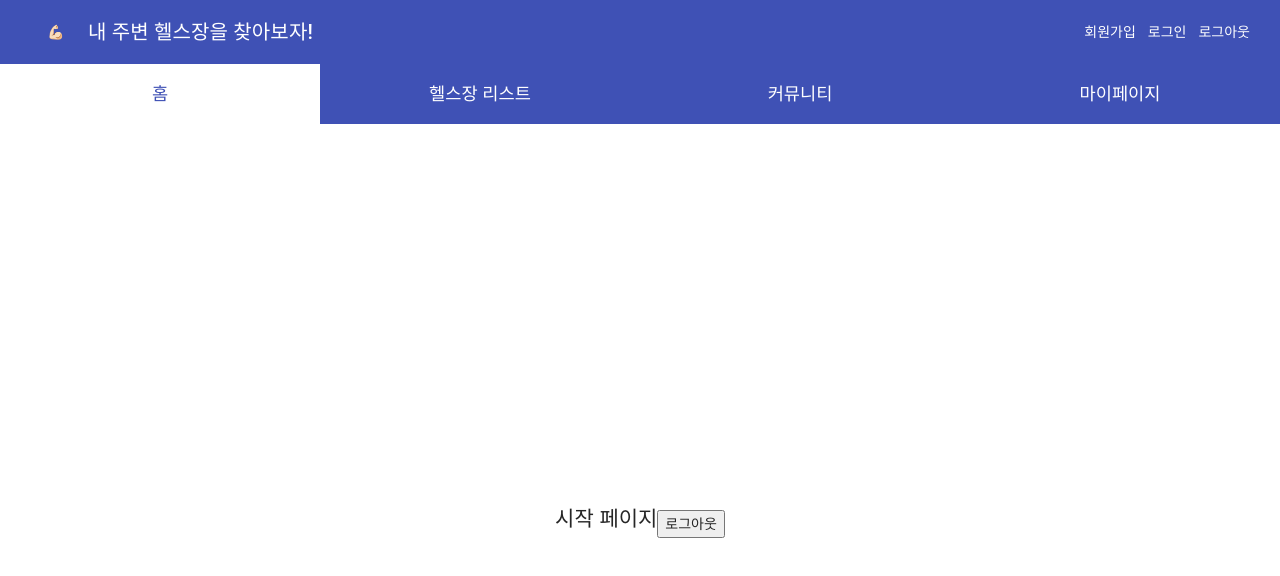
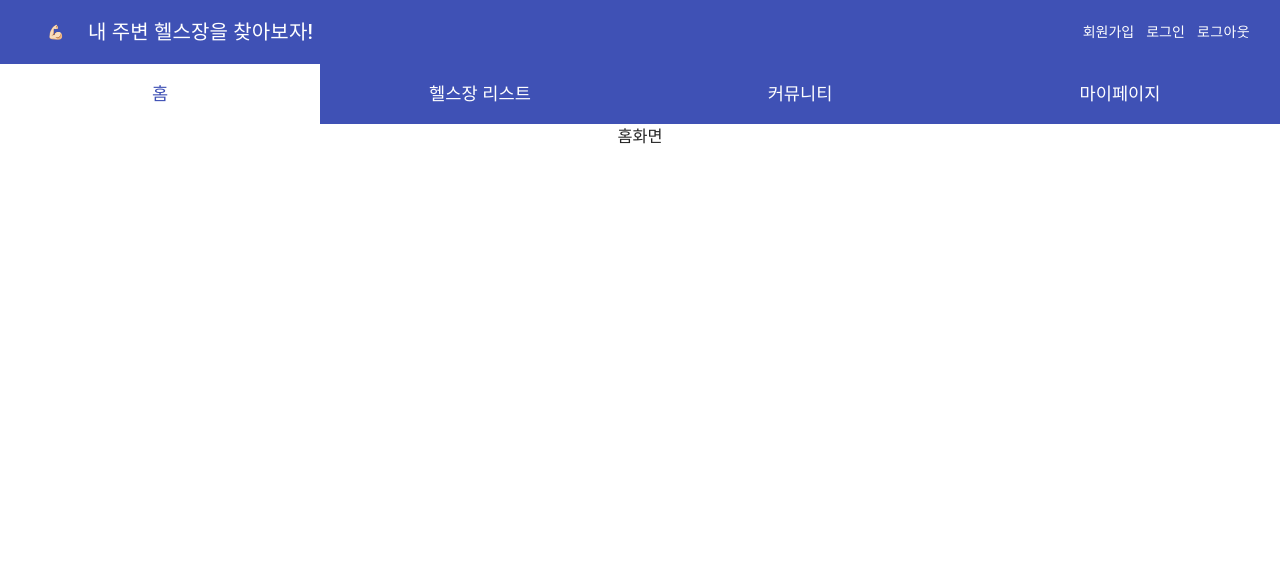
Before and after one commit to ritajeong/juju-prototype, a React (Create React App) app in the folder client/: page / in a window 1280 px wide. Shown: the top 576 px of the page. Built offline with nearby package versions, Linux system fonts and the light colour scheme; no server answers.

Commit message:
1차 끝

```diff
--- a/client/src/App.js
+++ b/client/src/App.js
@@ -12,7 +12,6 @@ import MyPage from './components/views/Mypage'
 import Header from './components/Header/Header'
 import NavBar from './components/views/NavBar/NavBar'
 
-import LandingPage from './components/views/LandingPage/LandingPage'
 import LoginPage from './components/views/LoginPage/LoginPage'
 import RegisterPage from './components/views/RegisterPage/RegisterPage'
 import Auth from './hoc/auth'
@@ -27,11 +26,10 @@ function App() {
       </div>
       <div className="app">
         <Switch>
-          <Route exact path="/home" component={Home}/>
+          <Route exact path="/" component={Home}/>
           <Route path="/community" component={Community}/>
           <Route path="/list" component={List}/>
           <Route path="/mypage" component={MyPage}/>
-          <Route exact path="/" component = { Auth(LandingPage,null,true)}/>
           <Route exact path="/login" component = {Auth(LoginPage,false)}/>
           <Route exact path="/register" component = {Auth(RegisterPage,false)}/>
         </Switch>
--- a/client/src/components/views/LandingPage/LandingPage.js
+++ /dev/null
@@ -1,36 +0,0 @@
-import React, {useEffect} from 'react'
-import { NavLink } from 'react-router-dom';
-import axios from 'axios'
-import { withRouter } from 'react-router-dom';
-
-function LandingPage(props) {
-    useEffect(() =>{
-        axios.get('/api/hello')
-            .then(response =>{console.log(response)})
-    },[])
-
-    const onClickHandler = () => {
-        axios.get(`/api/users/logout`)
-            .then(response => {
-                if (response.data.success) {
-                    props.history.push("/login")
-                } else {
-                    alert('로그아웃 하는데 실패 했습니다.')
-                }
-            })
-    }
-
-    return (
-        <div style={{
-            display: 'flex', justifyContent: 'center', alignItems: 'center'
-            , width: '100%', height: '100vh'
-        }}>
-                <h2>시작 페이지</h2>
-                <button onClick={onClickHandler}>
-                로그아웃
-                </button>
-        </div>
-    )
-}
-
-export default withRouter(LandingPage)
--- a/client/src/components/views/NavBar/NavBar.js
+++ b/client/src/components/views/NavBar/NavBar.js
@@ -1,11 +1,12 @@
-import React from 'react';
+import React, {useEffect} from 'react';
 import { makeStyles } from '@material-ui/core/styles';
 import AppBar from '@material-ui/core/AppBar';
 import Toolbar from '@material-ui/core/Toolbar';
 import Typography from '@material-ui/core/Typography';
 import Button from '@material-ui/core/Button';
 import { NavLink } from 'react-router-dom';
-
+import { withRouter } from 'react-router-dom';
+import axios from 'axios'
 
 
 const useStyles = makeStyles((theme) => ({
@@ -22,14 +23,38 @@ const useStyles = makeStyles((theme) => ({
     color : "white",
     '&:hover': {
       color: "#808dd4",
-   },
+   }
+  },
+  button:{
+    float: "right",
+    padding: "6px",
+    color : "white",
+    '&:hover': {
+      color: "#808dd4",
+   }
   }
 }));
 
 
+function NavBar(props) {
+  useEffect(() =>{
+    axios.get('/api/hello')
+        .then(response =>{console.log(response)})
+},[])
 
-export default function NavBar(){
+  const onClickHandler = () => {
+    axios.get(`/api/users/logout`)
+        .then(response => {
+            if (response.data.success) {
+                props.history.push("/login")
+            } else {
+                alert('로그아웃 하는데 실패 했습니다.')
+            }
+        })
+  }
+
   const navbar = useStyles();
+
   return (
     <div className={navbar.root}>
       <AppBar position="static">
@@ -40,9 +65,11 @@ export default function NavBar(){
           </Typography>
           <NavLink to="/register" className={navbar.link} activeClassName="active"> 회원가입 </NavLink>
           <NavLink to="/login" className={navbar.link} activeClassName="active"> 로그인 </NavLink>
-          <NavLink to="/logout" className={navbar.link} activeClassName="active"> 로그아웃 </NavLink>
+          <Button className={navbar.button} onClick={onClickHandler}> 로그아웃 </Button>
         </Toolbar>
       </AppBar>
     </div>
   );
 }
+
+export default withRouter(NavBar)
```
Also changed, not shown: client/src/components/views/NavBar/NavBar.css (deleted, +0 -26 lines).
